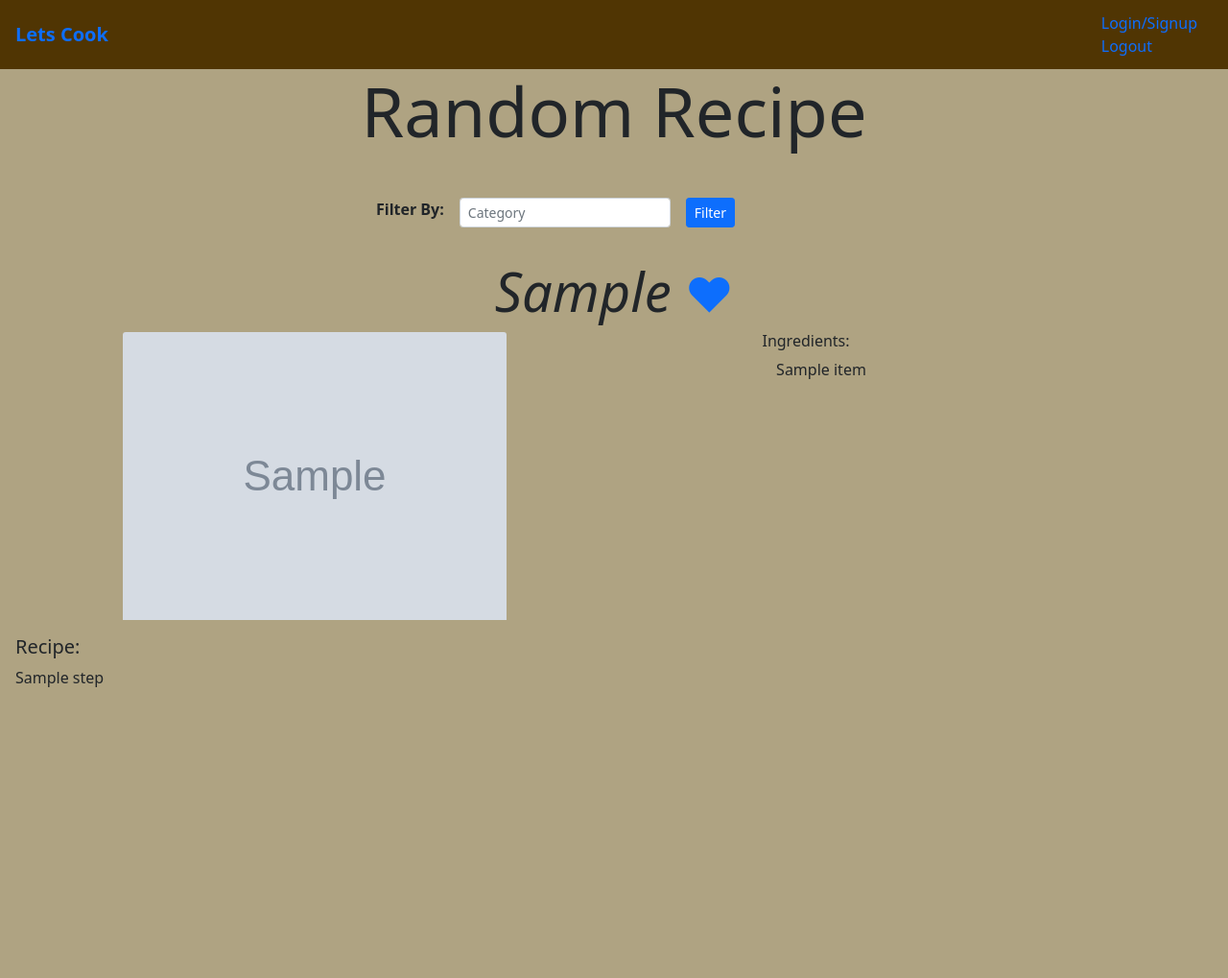
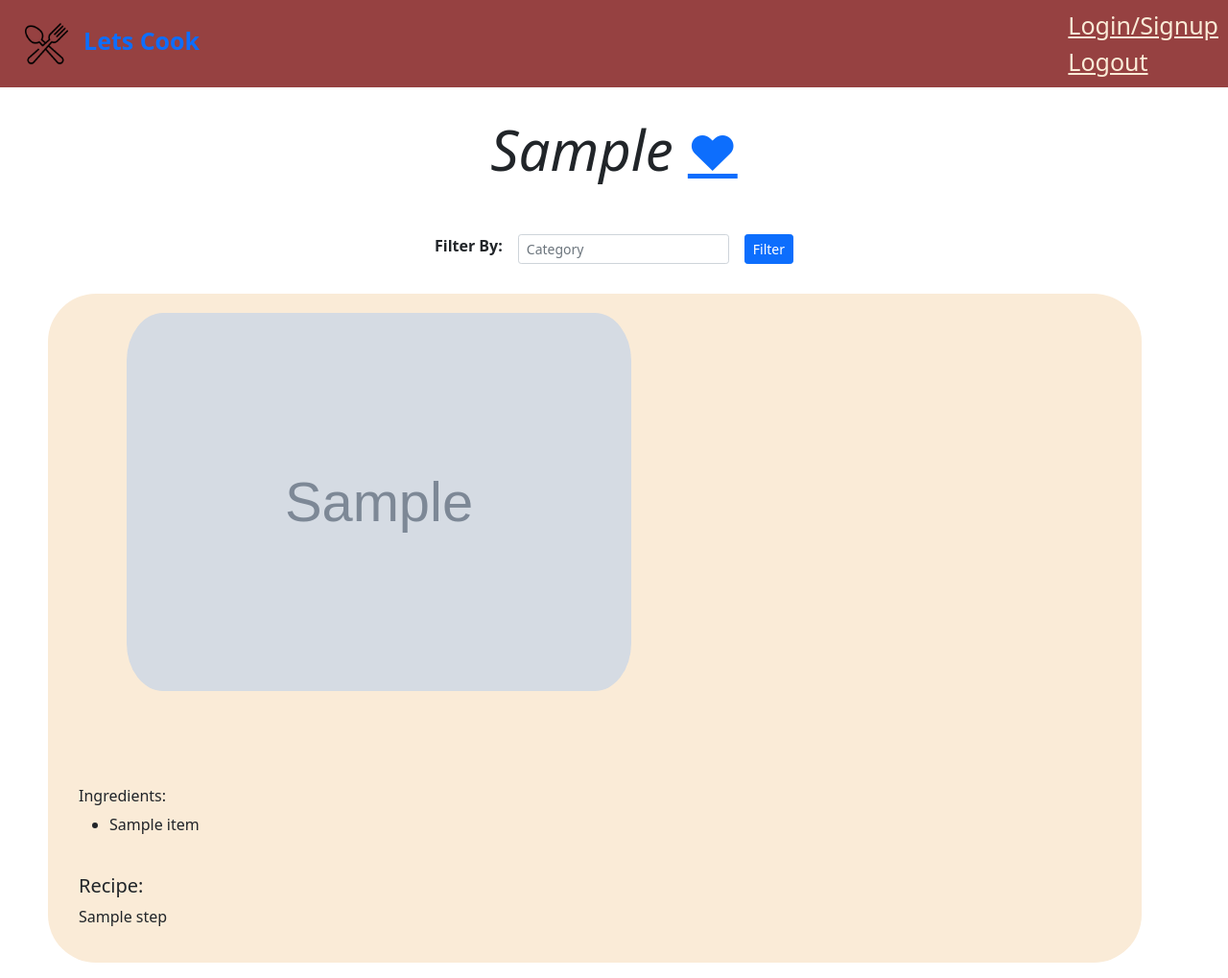
Before and after one commit to LaTonyaJ/lets_cook, a Flask app: template templates/random.html in a window 1280 px wide. Shown: the whole page at 96% size. Before the commit the page ends 716 px from the top, so only its background shows below. Run offline with Flask 2, Linux system fonts and the light colour scheme; tables that the repository leaves empty hold one stand-in row (values such as "Sample post"); the template is opened without the code that fills it: values that come from a table or form of the project are taken from there, most other values are stand-ins (such as "Sample title", 1, 10 or a date in 2020); grey boxes marked "Sample" are stand-in pictures.

Commit message:
look updates

```diff
--- a/app.py
+++ b/app.py
@@ -15,7 +15,7 @@ from config import SECRET_KEY
 
 app = Flask(__name__)
 
-ENV = 'prod'
+ENV = 'dev'
 
 if ENV == 'dev':
     app.config['SQLALCHEMY_DATABASE_URI'] = "postgresql:///lets_cook"
@@ -30,6 +30,7 @@ connect_db(app)
 
 app.config['SECRET_KEY'] = os.environ.get('SECRET_KEY', SECRET_KEY)
 debug = DebugToolbarExtension(app)
+BASE_URL = "http://www.themealdb.com/api/json/v1/1"
 
 
 @app.before_request
@@ -67,7 +68,8 @@ def homepage():
 def random_recipe():
 
     try:
-        rr = requests.get('http://www.themealdb.com/api/json/v1/1/random.php')
+        # response results
+        rr = requests.get(f'{BASE_URL}/random.php')
         resp = rr.json()
 
         api_id = resp['meals'][0]['idMeal']
@@ -85,12 +87,12 @@ def random_recipe():
             try:
                 category = form.category.data
                 rr = requests.get(
-                    f'http://www.themealdb.com/api/json/v1/1/filter.php?c={category}')
+                    f'{BASE_URL}/filter.php?c={category}')
                 resp0 = rr.json()
                 i = random.randrange(10)
                 api_id = resp0['meals'][i]['idMeal']
                 resp = requests.get(
-                    f'http://www.themealdb.com/api/json/v1/1/lookup.php?i={api_id}')
+                    f'{BASE_URL}/lookup.php?i={api_id}')
                 resp_json = resp.json()
                 steps = re.split(r'STEP|[\r\n]',
                                  resp_json['meals'][0]['strInstructions'])
@@ -195,7 +197,7 @@ def liked(api_id):
 
         # add meal to fav
         meal = requests.get(
-            f"http://www.themealdb.com/api/json/v1/1/lookup.php?i={api_id}")
+            f"{BASE_URL}/lookup.php?i={api_id}")
         # pdb.set_trace()
         user = Users.query.filter_by(username=session['username']).first()
         # get meal by id
@@ -224,7 +226,6 @@ def liked(api_id):
         return redirect(f"/favorites/{session['username']}")
 
     except IntegrityError:
-        print()
         flash('Favorite not Added!')
         return redirect('/')
 
--- a/static/app.css
+++ b/static/app.css
@@ -1,126 +1,62 @@
-.navbar {
-  background-color: rgb(80, 53, 3);
+body{
+  font-family: 'Cardo', serif;
 }
 
-.navbar-right {
-  margin-right: 2rem;
+#card_img{
+  margin: 0 100px 100px 50px;
+  width: 50%;
+  border-radius: 50px;
 }
 
-#rand_recipe {
-  width: 80%;
-  margin: auto;
-  display: flex;
+#recipe_card{
+  margin: 30px 50px 0 50px;
+  padding: 20px;
   flex-direction: row;
-  text-align: center;
-  justify-content: space-between;
+  flex-wrap: wrap;
+  border: none;
+  background-color: antiquewhite;
+  border-radius: 50px;
 }
 
-#rand_title {
+h1 {
   text-align: center;
+  margin-bottom: 30px;
+  padding: 30px 0 45px 0;
 }
 
-#rand_img {
-  min-width: 300px;
-  min-height: 300px;
+.mealName{
+  text-align: center;
+  padding: 30px 0 45px 0;
+  font-size: 58px;
 }
 
-#rand_ing {
-  list-style: none;
-  flex-direction: column;
+form{
+  justify-content: center;
 }
 
-#rand_instruct {
-  margin: 1rem;
+.navbar-brand{
+  height: 55px;
 }
 
-#rand_h1 {
-  text-align: center;
-  margin-bottom: 2rem;
+nav{
+  font-size: 25px;
+  background-color: rgb(150, 65, 65);
+  padding-left: 10px;
+  padding-right: 10px;
 }
 
-#fav-thumb {
-  width: 200px;
-  height: 200px;
+nav a{
+  color: antiquewhite;
 }
 
-html body {
-  background-color: rgba(96, 73, 6, 50%);
+.favs-thumbnail{
+  height: 300px;
+  width: 300px;
+  border-radius: 30px;
 }
 
-h4,
-div a {
-  text-decoration: none;
-}
-
-#signup {
-  width: 50%;
-  margin: auto;
-  margin-top: 5rem;
-  box-shadow: 5px 5px black;
-  background-color: #3a2c045e;
-  border-radius: 3px;
-  padding: 1rem;
-}
-
-#login {
-  width: 40%;
-  margin: auto;
-  margin-top: 5rem;
-  box-shadow: 5px 5px black;
-  background-color: #3a2c045e;
-  padding: 1rem;
-}
-
-#filter {
-  margin: auto;
-  margin-bottom: 2rem;
-  width: 40%;
-  text-align: center;
-}
-
-#rand_instruct {
-  list-style: none;
-  text-align: start;
-}
-
-.thumb {
-  width: 200px;
-  height: 200px;
-  display: inline-block;
-}
-
-#fav_card {
+#fav-thumbs{
   display: flex;
   flex-wrap: wrap;
-  margin: auto;
-  width: 55%;
-  justify-content: space-between;
+  justify-content: space-around;
 }
-
-#card_img {
-  width: auto;
-  height: 400px;
-  max-width: 400px;
-}
-
-#card_ing {
-  /* flex-wrap: wrap; */
-  list-style: none;
-  text-align: left;
-}
-
-#fav_title {
-  text-align: center;
-}
-
-.remove {
-  text-align: center;
-}
-
-button {
-  border-radius: 20px;
-}
-
-#login a {
-  color: white;
-}
--- a/templates/base.html
+++ b/templates/base.html
@@ -11,6 +11,9 @@
       integrity="sha384-KyZXEAg3QhqLMpG8r+8fhAXLRk2vvoC2f3B09zVXn8CA5QIVfZOJ3BCsw2P0p/We"
       crossorigin="anonymous"
     />
+    <link rel="preconnect" href="https://fonts.googleapis.com">
+    <link rel="preconnect" href="https://fonts.gstatic.com" crossorigin>
+    <link href="https://fonts.googleapis.com/css2?family=Cardo&display=swap" rel="stylesheet">
     <script
       src="https://cdn.jsdelivr.net/npm/bootstrap@5.1.0/dist/js/bootstrap.bundle.min.js"
       integrity="sha384-U1DAWAznBHeqEIlVSCgzq+c9gqGAJn5c/t99JyeKa9xxaYpSvHU5awsuZVVFIhvj"
@@ -25,8 +28,10 @@
   </head>
   <body>
     <nav class="navbar">
-      <div class="navbar-brand">
-        <a href="/" class="nav-link"><b>Lets Cook</b></a>
+      <div>
+        <a href="/" class="nav-link">
+          <img src="/static/images/cutlery.png" class="navbar-brand"><b>Lets Cook</b>
+        </a>
       </div>
       {% if not g.user %}
       <div class="navbar-right">
@@ -48,8 +53,10 @@
       <div class="alert-light">{{ message }}</div>
       {% endfor %}
     </ul>
-    {% endif %} {% endwith %} {% block title %}{% endblock %} {% block content
-    %}{% endblock %}
+    {% endif %} {% endwith %}
+    {% block title %}{% endblock %}
+    {% block content %}{% endblock %}
+    {% block recipeCard %}{% endblock %}
     <script src="/static/app.js"></script>
     <script src="https://unpkg.com/axios/dist/axios.js"></script>
   </body>
--- a/templates/favorite.html
+++ b/templates/favorite.html
@@ -1,4 +1,3 @@
 {% extends 'base.html' %}{% block title %}
 <h1 class="display-3" id="fav_title">{{fav.recipe_name}}</h1>
-{% endblock %} {% block content %} {% include 'recipe_card.html' %} {% endblock
-%}
+{% endblock %} {% block content %}{% endblock %}
--- a/templates/random.html
+++ b/templates/random.html
@@ -1,6 +1,13 @@
-{% extends 'base.html' %} {% block title %}
-<h1 class="display-2" id="rand_h1">Random Recipe</h1>
-{% endblock %} {% block content %}
+{% extends "base.html" %}
+
+{% block title %}
+  <h1 class="mealName">
+    <i>{{resp['meals'][i]['strMeal']}}</i>
+    <a id="like_meal" href="/liked/{{api_id}}"><small>&#10084</small></a>
+  </h1>
+{% endblock %}
+
+{% block content %}
   <form id="filter" method="POST" class="row g-3">
     {{form.hidden_tag()}} {% for field in form if field.widget.input_type !=
     'hidden' %}
@@ -13,40 +20,29 @@
       <button class="btn btn-primary btn-sm">Filter</button>
     </div>
   </form>
+{% endblock %}
 
-<div id="rand_title">
-  <h4 class="display-4">
-    <i>{{resp['meals'][i]['strMeal']}}</i>
-    <a id="like_meal" href="/liked/{{api_id}}"><small>&#10084</small></a>
-  </h4>
-</div>
-
-<div id="rand_recipe">
-<div id="rand_img">
-  <img
-
-    src="{{resp['meals'][i]['strMealThumb']}}"
-    alt="recipe image"
-    class="card-img-top"
-  />
-</div>
-<div>
+{% block recipeCard %}
+<div class="card mb-3 container row" id="recipe_card">
+  <img src="{{resp['meals'][i]['strMealThumb']}}" class="card-img-top" alt="Recipe Image" id="card_img">
+    <div class="card-list">
+      <div class="col-lg-6">
         <h6 id='iHeader'>Ingredients:</h6>
           <ul class="list-group-horizontal">
             {% for item in items %}
-      {%  if item != None %}
-        <li id='rand_ing' >{{item}}</li>
+                {%  if item %}
+                  <li id='ing' >{{item}}</li>
                 {% endif %}
             {% endfor %}
           </ul>
       </div>
     <br>
     </div>
-<div id="rand_instruct">
+      <div id="card-par">
         <h5>Recipe:</h5>
         {% for step in steps %}
           <p>{{step}}</p>
         {% endfor %}
       </div>
-
+</div>
   {% endblock %}
```
Also changed, not shown: templates/favorites.html (+4 -3 lines), templates/recipe_card.html (deleted, +0 -18 lines), static/images/cutlery.png (added). Lines whose indentation alone changed are shown as unchanged.
